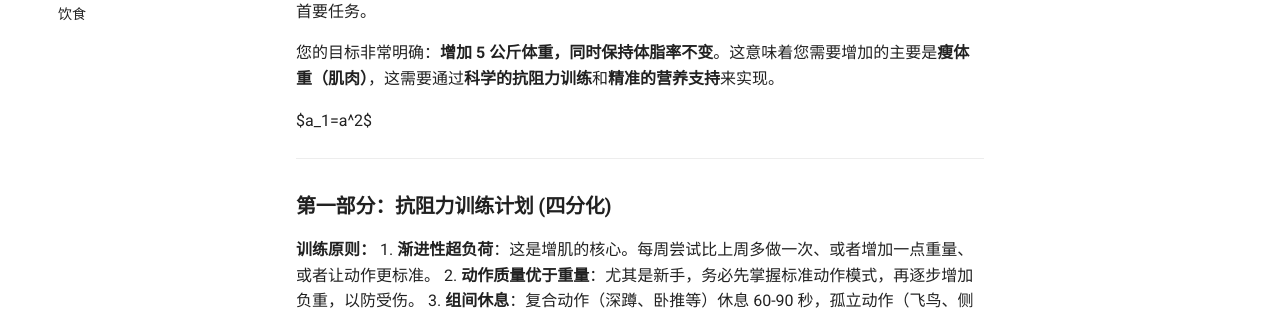
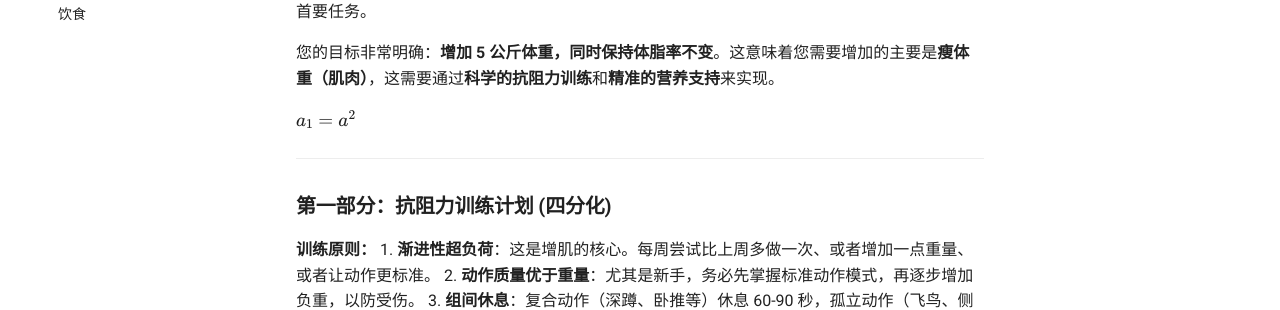
Before and after one commit to Lava12138535/YF-notes-site, an MkDocs documentation site: the page built from docs/健身/0.训练计划.md, in a window 1280 px wide and 900 px high. Shown: the part 232-542 px from the top of the window. Built offline with MkDocs 1.6.1 and Material for MkDocs 9.7.7, drawn with Linux system fonts in a browser that asks for light colours; formulas are drawn with MathJax 3.

Commit message:
support equation

```diff
--- a/mkdocs.yml
+++ b/mkdocs.yml
@@ -9,3 +9,10 @@ nav:
     - 入门: 健身/0.训练计划.md
     - 记录: 健身/1.健身记录.md
     - 饮食: 健身/2.饮食计划.md
+
+markdown_extensions:
+  - pymdownx.arithmatex:  # 这个扩展能更好地处理$和$$包裹的公式
+      generic: true  # 建议设置为true，以便后续使用MathJax等渲染器
+
+extra_javascript:
+  - https://cdnjs.cloudflare.com/ajax/libs/mathjax/2.7.0/MathJax.js?config=TeX-AMS-MML_HTMLorMML  # 引入MathJax库
```
